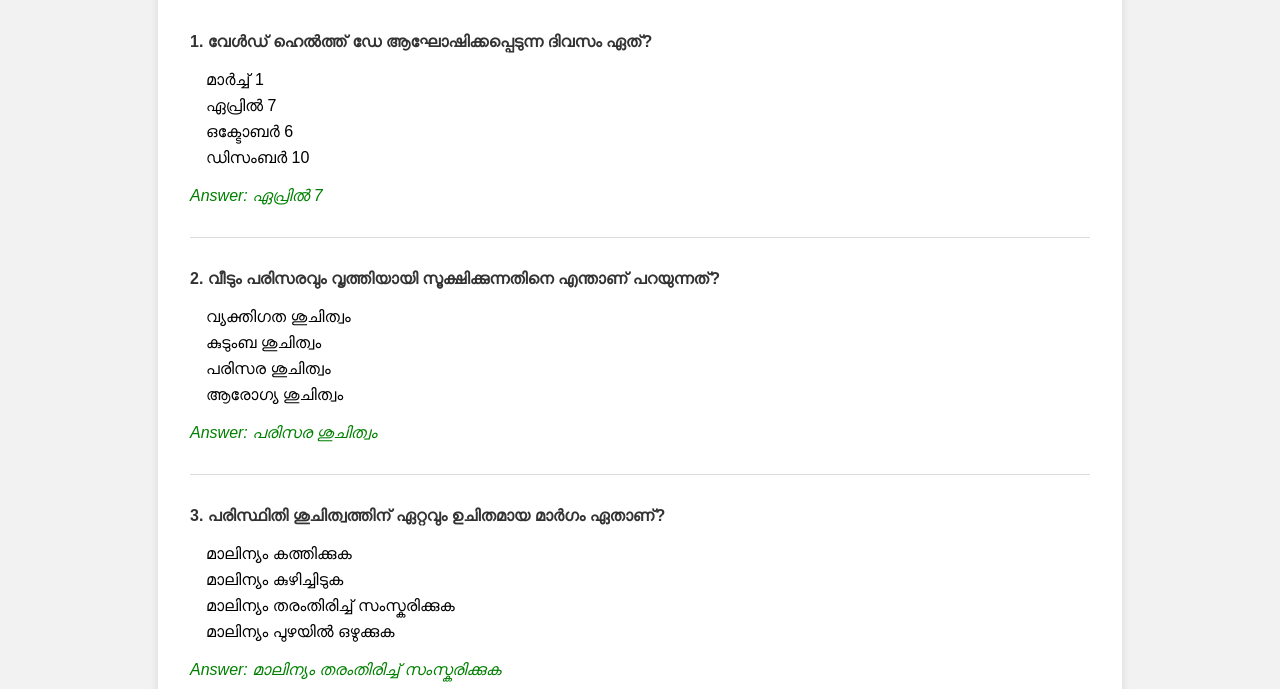
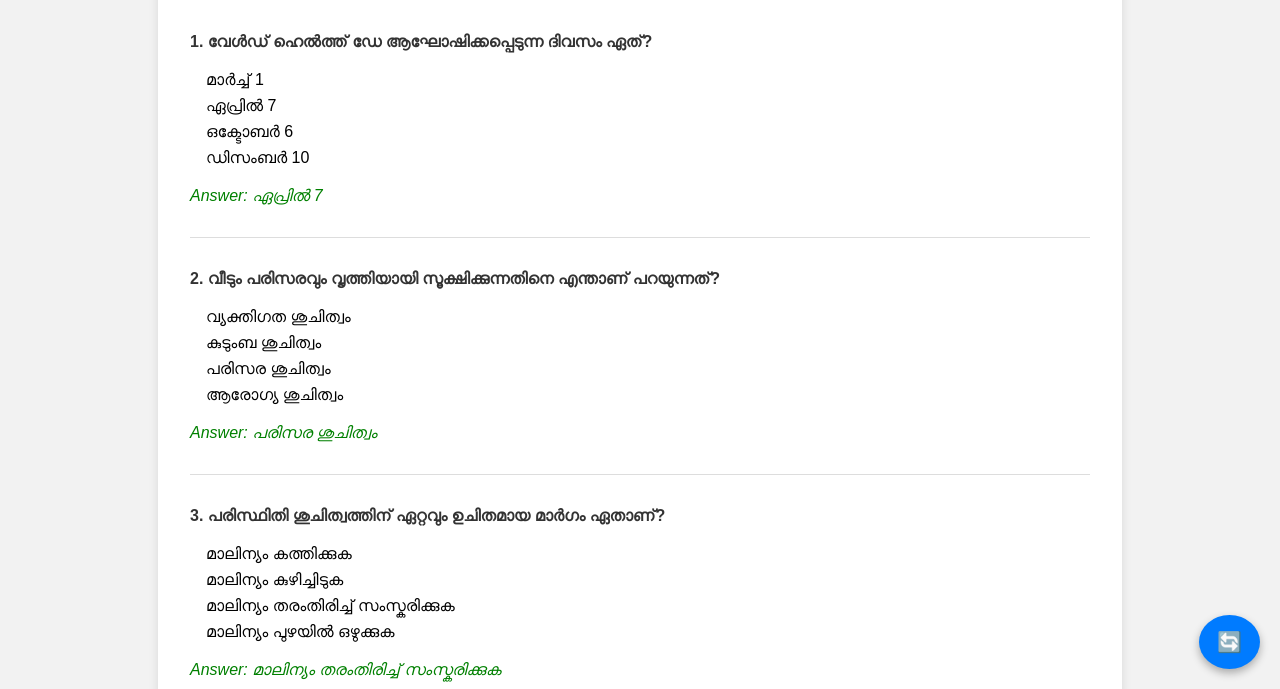
Before and after one commit to surajar994/quiz_app, a plain HTML site: page bank.html in a window 1280 px wide. Shown: the part 111-800 px from the top of the page. Drawn offline with Linux system fonts and the light colour scheme.

Commit message:
Added refresh button

```diff
--- a/bank.css
+++ b/bank.css
@@ -46,3 +46,22 @@ body {
     font-style: italic;
     margin-top: 0.5rem;
   }
+  #refresh-btn {
+    position: fixed;
+    bottom: 20px;
+    right: 20px;
+    background-color: #007bff;
+    color: white;
+    border: none;
+    border-radius: 50%;
+    padding: 15px 18px;
+    font-size: 20px;
+    cursor: pointer;
+    box-shadow: 0 4px 8px rgba(0,0,0,0.3);
+    z-index: 999;
+    transition: background-color 0.3s ease;
+  }
+
+  #refresh-btn:hover {
+    background-color: #0056b3;
+  }
--- a/bank.html
+++ b/bank.html
@@ -11,7 +11,14 @@
     <h1>All Questions</h1>
     <div id="question-list"></div>
   </div>
+  <button id="refresh-btn" title="Reload Page">🔄</button>
 
   <script src="bank.js"></script>
+  <script>
+    document.getElementById('refresh-btn').addEventListener('click', () => {
+      window.location.reload();
+    });
+  </script>
+
 </body>
 </html>
```
